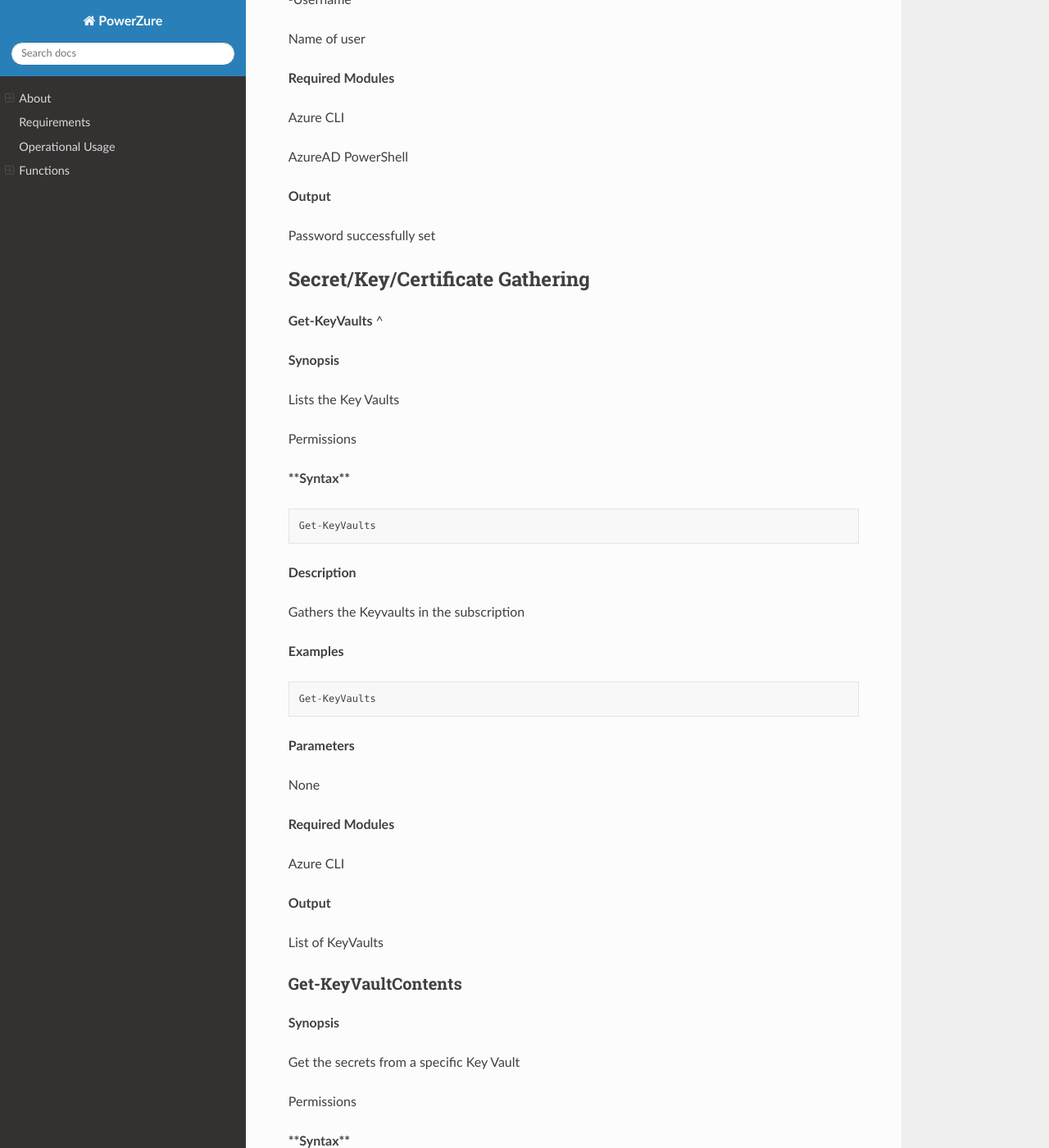
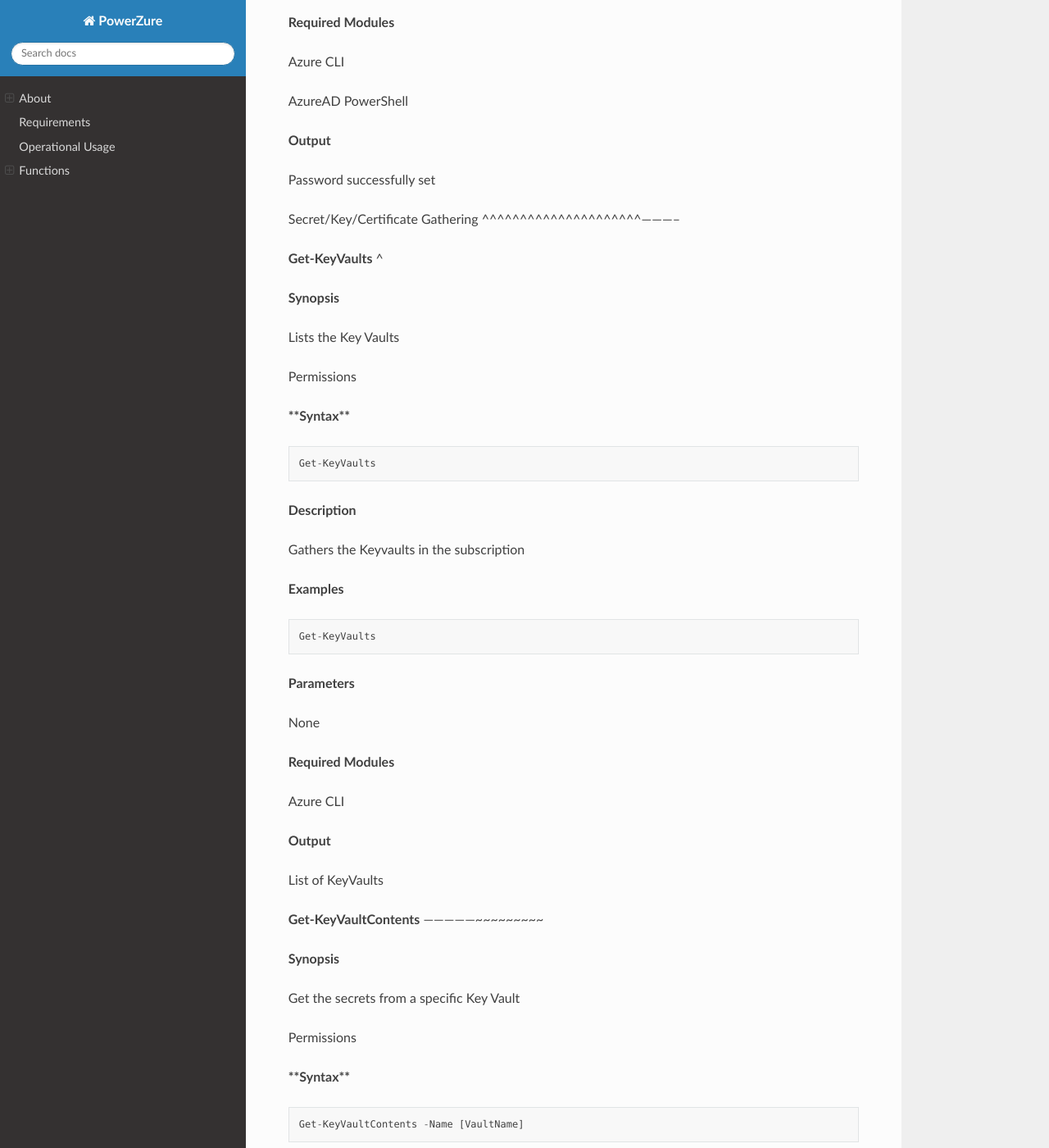
Before and after one commit to hausec/PowerZure, a Sphinx documentation site: the page built from docs/index.rst, in a window 1280 px wide and 1400 px high, scrolled down 36941 px. Shown: the whole window at 82% size. Built offline with Sphinx 7.4.7 and the Read the Docs theme 2.0.0, drawn with Linux system fonts in a browser that asks for light colours; some of the changed text lies outside the part shown.

Commit message:
Lets try this

```diff
--- a/docs/index.rst
+++ b/docs/index.rst
@@ -112,11 +112,11 @@
 Functions
 =========
 
-Information Gathering
----------------------
+**Information Gathering**
+^^^^^^^^^^^^^^^^^^^^^
 
 **Get-Targets**
-~~~~~~~~~~~~~~~
+---------------
 
 **Synopsis**
 
@@ -598,7 +598,7 @@
 Applications in AAD
 
 **Get-GroupMembers**
-~~~~~~~~~~~~~~~~~~~~
+---------------~~~~~
 
 .. _**Synopsis**-8:
 
@@ -667,7 +667,7 @@
 Group members of the specified group, optionally to a file.
 
 **Get-AllGroupMembers**
-~~~~~~~~~~~~~~~~~~~~~~~
+---------------~~~~~~~~
 
 .. _**Synopsis**-9:
 
@@ -732,7 +732,7 @@
 List of group members for each group in AAD.
 
 **Get-AllRoleMembers**
-~~~~~~~~~~~~~~~~~~~~~~
+---------------~~~~~~~
 
 .. _**Synopsis**-10:
 
@@ -805,7 +805,7 @@
 All members of all roles
 
 **Get-RoleMembers**
-~~~~~~~~~~~~~~~~~~~
+---------------~~~~
 
 .. _**Synopsis**-11:
 
@@ -1104,7 +1104,7 @@
 Application’s permissions
 
 **Get-WebApps**
-~~~~~~~~~~~~~~~
+---------------
 
 .. _**Synopsis**-16:
 
@@ -1162,7 +1162,7 @@
 Web application names
 
 **Get-WebAppDetails**
-~~~~~~~~~~~~~~~~~~~~~
+---------------~~~~~~
 
 .. _**Synopsis**-17:
 
@@ -1225,7 +1225,7 @@
 Details of web application
 
 **Get-RunAsCertificate**
-~~~~~~~~~~~~~~~~~~~~~~~~
+---------------~~~~~~~~~
 
 .. _**Synopsis**-18:
 
@@ -1303,7 +1303,7 @@
 Connection string for the RunAs account
 
 **Get-AADRole**
-~~~~~~~~~~~~~~~
+---------------
 
 .. _**Synopsis**-19:
 
@@ -1370,7 +1370,7 @@
 Active roles
 
 **Get-AADRoleMembers**
-~~~~~~~~~~~~~~~~~~~~~~
+---------------~~~~~~~
 
 .. _**Synopsis**-20:
 
@@ -1518,7 +1518,7 @@
 **Output** of command being run or a failure message if failed
 
 **Execute-MSBuild**
-~~~~~~~~~~~~~~~~~~~
+---------------~~~~
 
 .. _**Synopsis**-22:
 
@@ -1604,7 +1604,7 @@
 message if upload failed.
 
 **Execute-Program**
-~~~~~~~~~~~~~~~~~~~
+---------------~~~~
 
 .. _**Synopsis**-23:
 
@@ -1687,7 +1687,7 @@
 to stdout.
 
 **Create-Backdoor**
-~~~~~~~~~~~~~~~~~~~
+---------------~~~~
 
 .. _**Synopsis**-24:
 
@@ -1782,7 +1782,7 @@
 URI if successful, permissions error if failure
 
 **Execute-Backdoor**
-~~~~~~~~~~~~~~~~~~~~
+---------------~~~~~
 
 .. _**Synopsis**-25:
 
@@ -1848,7 +1848,7 @@
 Webhook successfully executed
 
 **Execute-CommandRunbook**
-~~~~~~~~~~~~~~~~~~~~~~~~~~
+---------------~~~~~~~~~~~
 
 .. _**Synopsis**-26:
 
@@ -1940,7 +1940,7 @@
 **Output** of command if successfully ran.
 
 **Upload-StorageContent**
-~~~~~~~~~~~~~~~~~~~~~~~~~
+---------------~~~~~~~~~~
 
 .. _**Synopsis**-27:
 
@@ -2183,7 +2183,7 @@
 VM successfully restarts
 
 **Start-Runbook**
-~~~~~~~~~~~~~~~~~
+---------------~~
 
 .. _**Synopsis**-29:
 
@@ -2471,7 +2471,7 @@
 User added to group
 
 **Set-Password**
-~~~~~~~~~~~~~~~~
+---------------~
 
 .. _**Synopsis**-32:
 
@@ -2542,7 +2542,7 @@
 Password successfully set
 
 Secret/Key/Certificate Gathering
---------------------------------
+^^^^^^^^^^^^^^^^^^^^^-----------
 
 **Get-KeyVaults**
 ^
@@ -2608,7 +2608,7 @@
 List of KeyVaults
 
 **Get-KeyVaultContents**
-~~~~~~~~~~~~~~~~~~~~~~~~
+---------------~~~~~~~~~
 
 .. _**Synopsis**-34:
 
@@ -2675,7 +2675,7 @@
 KeyVault contents
 
 **Get-AllKeyVaultContents**
-~~~~~~~~~~~~~~~~~~~~~~~~~~~
+---------------~~~~~~~~~~~~
 
 .. _**Synopsis**-35:
 
@@ -2744,7 +2744,7 @@
 -----------------
 
 **Get-StorageAccounts**
-~~~~~~~~~~~~~~~~~~~~~~~
+---------------~~~~~~~~
 
 .. _**Synopsis**-36:
 
@@ -2809,7 +2809,7 @@
 List of storage accounts
 
 **Get-StorageAccountKeys**
-~~~~~~~~~~~~~~~~~~~~~~~~~~
+---------------~~~~~~~~~~~
 
 .. _**Synopsis**-37:
 
@@ -2887,7 +2887,7 @@
 List of keys in plain text
 
 **Get-StorageContents**
-~~~~~~~~~~~~~~~~~~~~~~~
+---------------~~~~~~~~
 
 .. _**Synopsis**-38:
 
@@ -2971,7 +2971,7 @@
 File contents are displayed
 
 **Get-Runbooks**
-~~~~~~~~~~~~~~~~
+---------------~
 
 .. _**Synopsis**-39:
 
@@ -3039,7 +3039,7 @@
 List of runbooks and their associated Automation Accounts
 
 **Get-RunbookContent**
-~~~~~~~~~~~~~~~~~~~~~~
+---------------~~~~~~~
 
 .. _**Synopsis**-40:
 
@@ -3135,7 +3135,7 @@
 Runbook content
 
 **Get-AvailableVMDisks**
-~~~~~~~~~~~~~~~~~~~~~~~~
+---------------~~~~~~~~~
 
 .. _**Synopsis**-41:
 
@@ -3404,7 +3404,7 @@
 ---------
 
 **Set-Subscription**
-~~~~~~~~~~~~~~~~~~~~
+---------------~~~~~
 
 .. _**Synopsis**-45:
 
```
